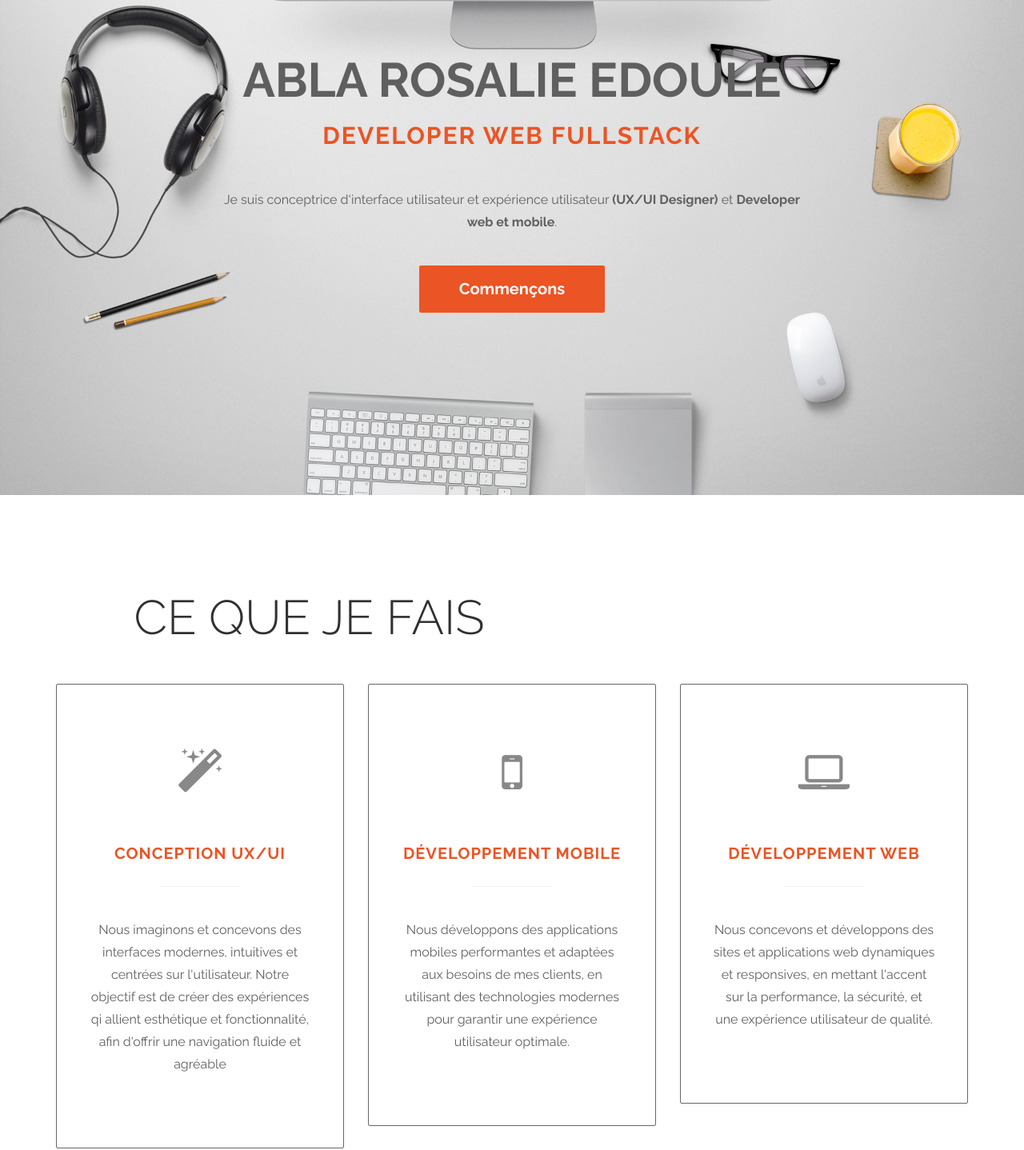
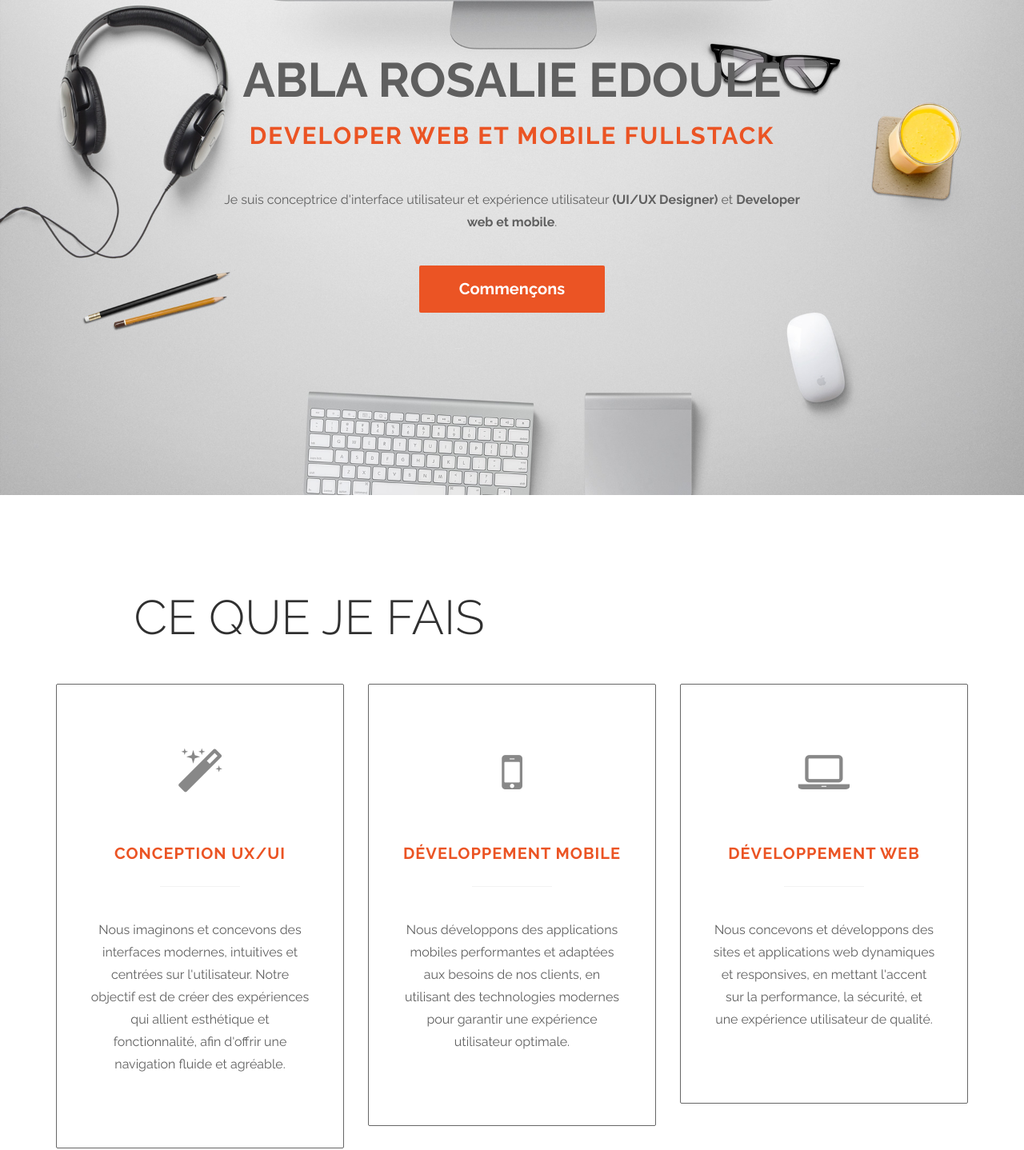
Before and after one commit to EDOULE/mon-portfolio, a plain HTML site: page index.html in a window 1280 px wide. Shown: the part 181-1619 px from the top of the page at 80% size. Drawn offline with Linux system fonts and the light colour scheme.

Commit message:
Update index.html

```diff
--- a/index.html
+++ b/index.html
@@ -57,8 +57,8 @@ https://templatemo.com/tm-464-ultra-profile
 				<div class="col-md-2 col-sm-1"></div>
 				<div class="col-md-8 col-sm-10">
 					<h1 class="tm-home-title"><strong>Abla Rosalie EDOULE</strong></h1>
-					<h2 class="tm-home-subtitle">Developer web fullstack</h2>
-					<p>Je suis conceptrice d'interface utilisateur et expérience utilisateur <strong>(UX/UI Designer)</strong> et <strong>Developer web et mobile</strong>.</p>
+					<h2 class="tm-home-subtitle">Developer web et mobile fullstack</h2>
+					<p>Je suis conceptrice d'interface utilisateur et expérience utilisateur <strong>(UI/UX Designer)</strong> et <strong>Developer web et mobile</strong>.</p>
 					<a href="#work" class="btn btn-default smoothScroll tm-view-more-btn">Commençons</a>
 				</div>
 				<div class="col-md-2 col-sm-1"></div>
@@ -80,7 +80,7 @@ https://templatemo.com/tm-464-ultra-profile
 						<h3 class="text-uppercase tm-work-h3">Conception UX/UI</h3>
 						<hr>
 						<p>Nous imaginons et concevons des interfaces modernes, intuitives et centrées sur l'utilisateur.
-							Notre objectif est de créer des expériences qi allient esthétique et fonctionnalité, afin d'offrir une navigation fluide et agréable</p>
+							Notre objectif est de créer des expériences qui allient esthétique et fonctionnalité, afin d'offrir une navigation fluide et agréable.</p>
 					</div>
 				</div>
 				<div class="col-md-4 col-sm-4">
@@ -88,7 +88,7 @@ https://templatemo.com/tm-464-ultra-profile
 						<i class="fa fa-mobile"></i>
 						<h3 class="text-uppercase tm-work-h3">Développement mobile</h3>
 						<hr>
-						<p>Nous développons des applications mobiles performantes et adaptées aux besoins de mes clients, en utilisant des technologies modernes pour garantir une expérience utilisateur optimale.</p>
+						<p>Nous développons des applications mobiles performantes et adaptées aux besoins de nos clients, en utilisant des technologies modernes pour garantir une expérience utilisateur optimale.</p>
 					</div>
 				</div>
 				<div class="col-md-4 col-sm-4">
@@ -164,7 +164,7 @@ https://templatemo.com/tm-464-ultra-profile
 									<div class="portfolio-thumb">
 										<img src="images/portfolio-img3.jpg" class="fluid-img" alt="portfolio img">
 										<div class="portfolio-overlay">
-											<h3 class="portfolio-item-title">Prototypes Adobe XD</h3>
+											<h3 class="portfolio-item-title">Web design</h3>
 											<!-- <p>Lorem ipsum dolor sit amet, consectetuer adipiscing elit, sed diam nonumm.</p> -->
 										</div>
 									</div>
```
